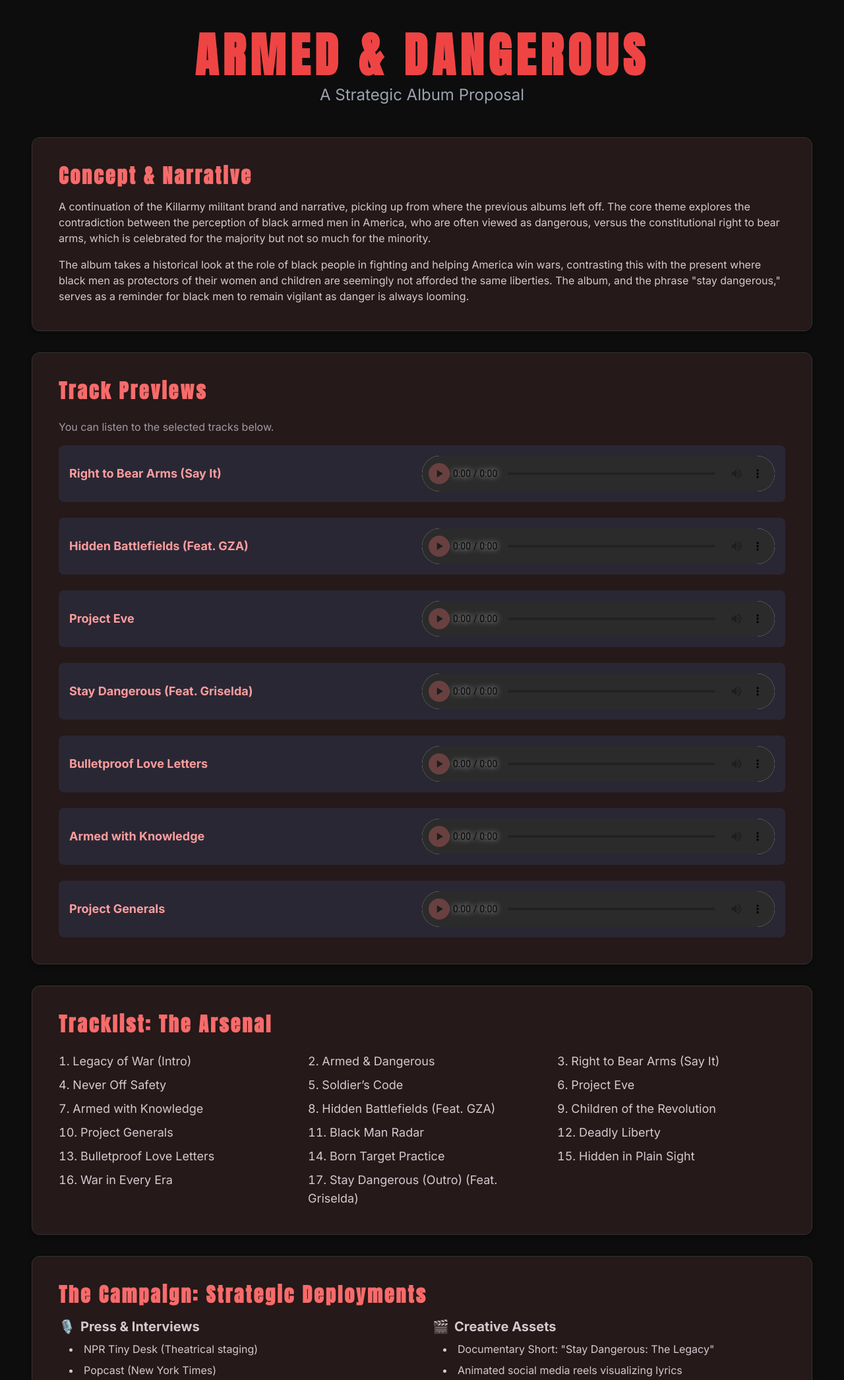
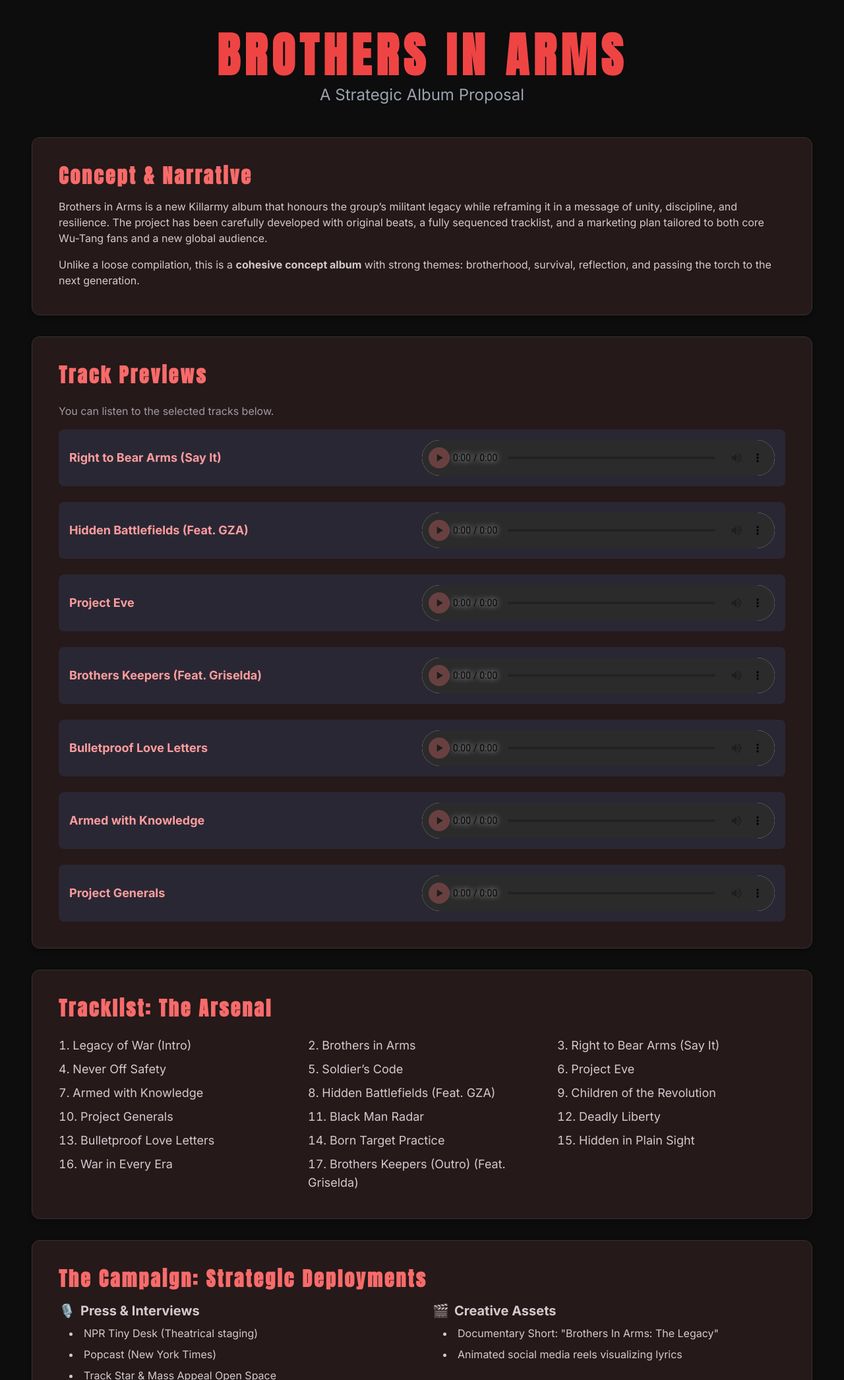
Before and after one commit to kmofokeng/killarmy-armedanddangerous, a plain HTML site: page index.html in a window 1280 px wide. Shown: the top 2092 px of the page at 66% size. Drawn offline with nearby package versions, Linux system fonts and the light colour scheme.

Commit message:
Update index.html
Album title related changes.

```diff
--- a/index.html
+++ b/index.html
@@ -3,7 +3,7 @@
 <head>
     <meta charset="UTF-8">
     <meta name="viewport" content="width=device-width, initial-scale=1.0">
-    <title>Killarmy - Armed & Dangerous | Strategic Proposal</title>
+    <title>Killarmy - Brothers in Arms | Strategic Proposal</title>
     <script src="https://cdn.tailwindcss.com"></script>
     <style>
         @import url('https://fonts.googleapis.com/css2?family=Anton&family=Inter:wght@400;700&family=Crete+Round:ital@0;1&display=swap');
@@ -68,7 +68,7 @@
 
     <!-- Header Section -->
     <header class="text-center mb-12">
-        <h1 class="text-5xl md:text-7xl font-bold header-font text-red-500 mb-2">ARMED & DANGEROUS</h1>
+        <h1 class="text-5xl md:text-7xl font-bold header-font text-red-500 mb-2">BROTHERS IN ARMS</h1>
         <p class="text-xl md:text-2xl text-gray-400">A Strategic Album Proposal</p>
     </header>
 
@@ -77,8 +77,8 @@
         <!-- Concept Summary Card -->
         <div class="card">
             <h2 class="text-3xl font-bold mb-4 header-font text-red-400">Concept & Narrative</h2>
-            <p class="text-gray-300 mb-4">A continuation of the Killarmy militant brand and narrative, picking up from where the previous albums left off. The core theme explores the contradiction between the perception of black armed men in America, who are often viewed as dangerous, versus the constitutional right to bear arms, which is celebrated for the majority but not so much for the minority.</p>
-            <p class="text-gray-300">The album takes a historical look at the role of black people in fighting and helping America win wars, contrasting this with the present where black men as protectors of their women and children are seemingly not afforded the same liberties. The album, and the phrase "stay dangerous," serves as a reminder for black men to remain vigilant as danger is always looming.</p>
+            <p class="text-gray-300 mb-4">Brothers in Arms is a new Killarmy album that honours the group’s militant legacy while reframing it in a message of unity, discipline, and resilience. The project has been carefully developed with original beats, a fully sequenced tracklist, and a marketing plan tailored to both core Wu-Tang fans and a new global audience.</p>
+            <p class="text-gray-300">Unlike a loose compilation, this is a <b>cohesive concept album</b> with strong themes: brotherhood, survival, reflection, and passing the torch to the next generation.</p>
         </div>
 
         <!-- Music Player Card -->
@@ -110,9 +110,9 @@
                         Your browser does not support the audio element.
                     </audio>
                 </div>
-                <!-- Music player for Stay Dangerous -->
+                <!-- Music player for Brothers Keepers -->
                 <div class="bg-gray-800 p-4 rounded-lg flex items-center justify-between flex-wrap gap-4">
-                    <p class="text-lg text-red-300 font-bold">Stay Dangerous (Feat. Griselda)</p>
+                    <p class="text-lg text-red-300 font-bold">Brothers Keepers (Feat. Griselda)</p>
                     <audio controls class="w-full md:w-1/2">
                         <source src="https://www.dropbox.com/scl/fi/xpw75zsy60ij5y7edtk13/17.-Stay-Dangerous-Outro.mp3?rlkey=0w5vq6pbqvy41zgxm7x3v3vkz&st=5dg3fvzy&raw=1" type="audio/mpeg">
                         Your browser does not support the audio element.
@@ -150,7 +150,7 @@
             <h2 class="text-3xl font-bold mb-6 header-font text-red-400">Tracklist: The Arsenal</h2>
             <ol class="list-decimal list-inside text-gray-300 grid grid-cols-1 md:grid-cols-2 lg:grid-cols-3 gap-y-2 gap-x-8 text-lg">
                 <li>Legacy of War (Intro)</li>
-                <li>Armed & Dangerous</li>
+                <li>Brothers in Arms</li>
                 <li>Right to Bear Arms (Say It)</li>
                 <li>Never Off Safety</li>
                 <li>Soldier’s Code</li>
@@ -165,7 +165,7 @@
                 <li>Born Target Practice</li>
                 <li>Hidden in Plain Sight</li>
                 <li>War in Every Era</li>
-                <li>Stay Dangerous (Outro) (Feat. Griselda)</li>
+                <li>Brothers Keepers (Outro) (Feat. Griselda)</li>
             </ol>
         </div>
 
@@ -189,7 +189,7 @@
                 <div>
                     <h3 class="text-xl font-bold mb-2 flex items-center gap-2"><span class="list-item-bullet">🎬</span> Creative Assets</h3>
                     <ul class="list-disc list-inside space-y-2 ml-4">
-                        <li>Documentary Short: "Stay Dangerous: The Legacy"</li>
+                        <li>Documentary Short: "Brothers In Arms: The Legacy"</li>
                         <li>Animated social media reels visualizing lyrics</li>
                     </ul>
                 </div>
```
